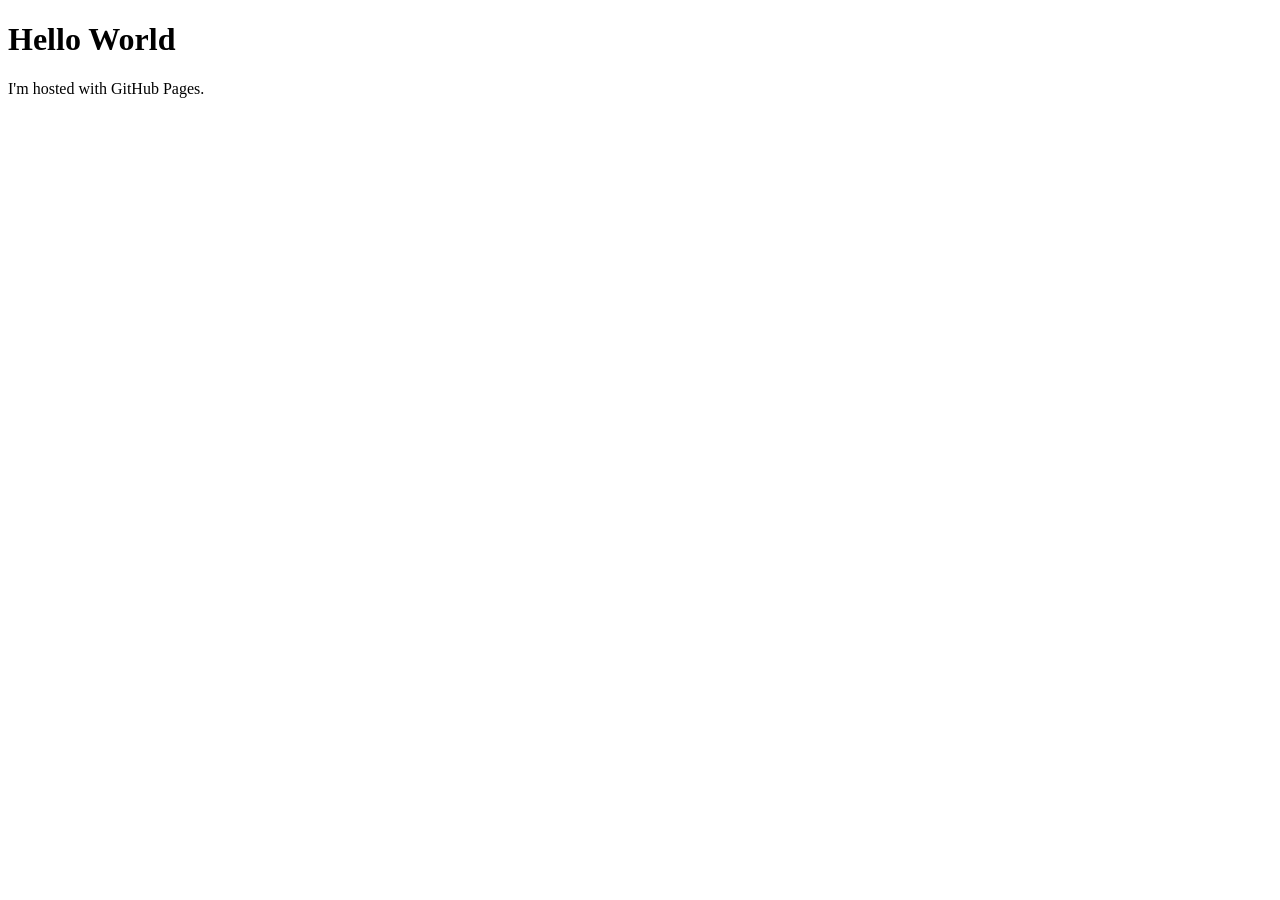
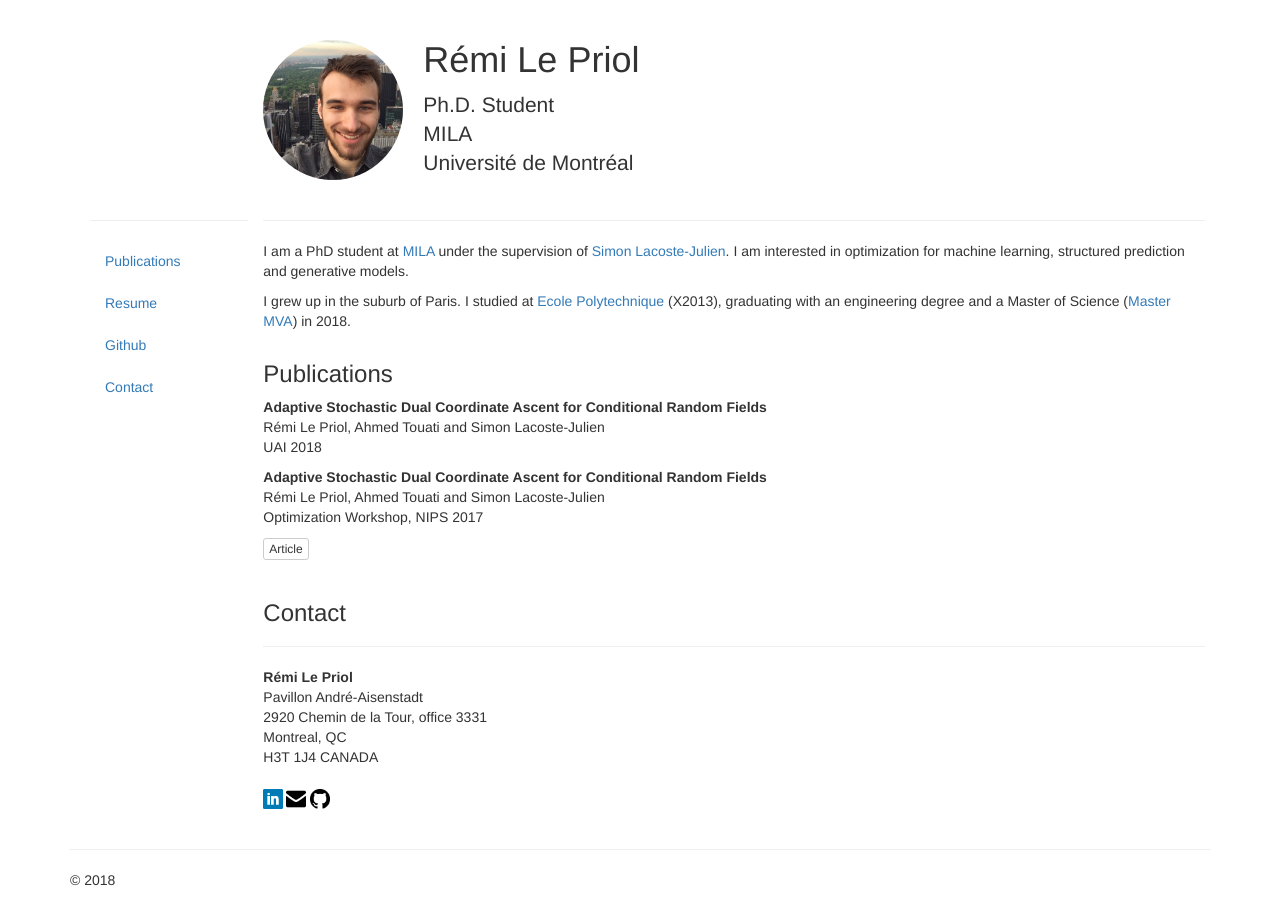
Before and after one commit to remilepriol/remilepriol.github.io, a plain HTML site: page index.html in a window 1280 px wide. Before the commit the page ends 800 px from the top, so only its background shows below. Drawn offline with nearby package versions, Linux system fonts and the light colour scheme.

Commit message:
Copy page from Remi Leblond's

```diff
--- a/index.html
+++ b/index.html
@@ -1,7 +1,128 @@
 <!DOCTYPE html>
-<html>
+<html lang="en">
+<head>
+    <meta charset="utf-8">
+    <meta http-equiv="X-UA-Compatible" content="IE=edge">
+    <meta name="viewport" content="width=device-width, initial-scale=1">
+    <meta name="description" content="">
+    <meta name="author" content="">
+
+    <title>Rémi Le Priol</title>
+
+    <!-- Bootstrap core CSS -->
+    <link href="https://maxcdn.bootstrapcdn.com/bootstrap/3.3.5/css/bootstrap.min.css" rel="stylesheet">
+
+    <!-- Custom styles for this template -->
+    <link href="offcanvas.css" rel="stylesheet">
+
+    <script>
+      (function(i,s,o,g,r,a,m){i['GoogleAnalyticsObject']=r;i[r]=i[r]||function(){
+      (i[r].q=i[r].q||[]).push(arguments)},i[r].l=1*new Date();a=s.createElement(o),
+      m=s.getElementsByTagName(o)[0];a.async=1;a.src=g;m.parentNode.insertBefore(a,m)
+      })(window,document,'script','http://www.google-analytics.com/analytics.js','ga');
+
+      ga('create', 'UA-48368675-1', 'auto');
+      ga('send', 'pageview');
+    </script>
+</head>
+
 <body>
-<h1>Hello World</h1>
-<p>I'm hosted with GitHub Pages.</p>
+<div class="container">
+    <div class="row" style="padding:20px">
+        <div class="hidden-xs col-sm-3 col-md-2" id="sidebar" role="navigation" style="margin-top:180px">
+            <hr>
+            <ul class="nav nav-pills nav-stacked">
+                <li><a href="#publications" class=" active">Publications</a></li>
+                <li><a href="cv_academic.pdf" class="">Resume</a></li>
+                <li><a href="https://github.com/remilepriol" class="">Github</a></li>
+                <li><a href="#contact" class="">Contact</a></li>
+            </ul>
+        </div>
+
+        <div class="col-xs-12 col-sm-9 col-md-10">
+            <div class="row">
+                <img src="img/portrait.jpg" class="pull-left" style="margin:20px 20px 20px 0; width:140px; height:140px; border-radius:100%">
+                <h1>Rémi Le Priol</h1>
+                <p class="lead">Ph.D. Student <br>MILA<br>
+                    Université de Montréal
+                </p>
+            </div>
+
+            <div class="row">
+                <hr>
+                <p> I am a PhD student at <a href="https://mila.quebec/en/">MILA</a> under the supervision of <a href="http://www.di.ens.fr/~slacoste/">Simon Lacoste-Julien</a>. I am interested in optimization for machine learning, structured prediction and generative models.
+                </p>
+
+
+                <p>I grew up in the suburb of Paris. I studied at  <a href="https://www.polytechnique.edu/">Ecole Polytechnique</a> (X2013), graduating with an engineering degree and a Master of Science (<a href="http://math.ens-paris-saclay.fr/version-francaise/formations/master-mva/">Master MVA</a>) in 2018.
+                </p>
+            </div>
+
+            <div class="row"><a name="publications"></a>
+                <h3>Publications</h3>
+
+                <p><strong>Adaptive Stochastic Dual Coordinate Ascent for Conditional Random Fields</strong><br>
+                    Rémi Le Priol, Ahmed Touati and Simon Lacoste-Julien<br>
+                    UAI 2018<br>
+                </p>
+                <p><strong>Adaptive Stochastic Dual Coordinate Ascent for Conditional Random Fields</strong><br>
+                    Rémi Le Priol, Ahmed Touati and Simon Lacoste-Julien<br>
+                    Optimization Workshop, NIPS 2017 <br>
+                </p>
+                <div class="btn-group-xs">
+                    <a href="https://arxiv.org/abs/1712.08577" class="btn btn-default">Article</a>
+                </div><br>
+            </div>
+
+            <div class="row">
+                <h3><a name="contact"></a>Contact</h3>
+                <hr>
+                <address>
+                    <strong>Rémi Le Priol</strong><br>
+                    Pavillon André-Aisenstadt<br>
+                    2920 Chemin de la Tour, office 3331<br>
+                    Montreal, QC<br>
+                    H3T 1J4 CANADA<br>
+                </address>
+                <a href="https://www.linkedin.com/in/r%C3%A9mi-le-priol-398a60a7/" style="text-decoration:none;">
+          <span style="font: 80% Arial,sans-serif; color:#0783B6;">
+            <img src="img/linkedin.png" height="20" width="20" alt="See LinkedIn profile"
+                 style="vertical-align:middle;"
+                 border="0">
+          </span>
+                </a>
+                <a href="mailto:remi.le.priol@umontreal.ca" style="text-decoration:none;">
+          <span style="font: 80% Arial,sans-serif; color:#0783B6;">
+            <img src="img/mail.png" height="20" width="20" alt="Send an email"
+                 style="vertical-align:middle;"
+                 border="0">
+          </span>
+                </a>
+                <a href="https://github.com/remilepriol" style="text-decoration:none;">
+          <span style="font: 80% Arial,sans-serif; color:#0783B6;">
+            <img src="img/github.png" height="20" width="20" alt="Github repository"
+                 style="vertical-align:middle;"
+                 border="0">
+          </span>
+                </a>
+            </div>
+        </div>
+    </div>
+
+    <hr>
+
+    <footer>
+        <p>&copy; 2018</p>
+    </footer>
+
+</div>
+
+<!-- Bootstrap core JavaScript
+================================================== -->
+<!-- Placed at the end of the document so the pages load faster -->
+<script src="https://ajax.googleapis.com/ajax/libs/jquery/1.11.0/jquery.min.js"></script>
+<script type='text/javascript' src="https://maxcdn.bootstrapcdn.com/bootstrap/3.3.5/js/bootstrap.min.js"></script>
+<script src="offcanvas.js"></script>
+<script src="code.js"></script>
 </body>
 </html>
```
Also changed, not shown: img/github.png (added), img/linkedin.png (added), img/mail.png (added), img/portrait.jpg (added), 1 other file.
